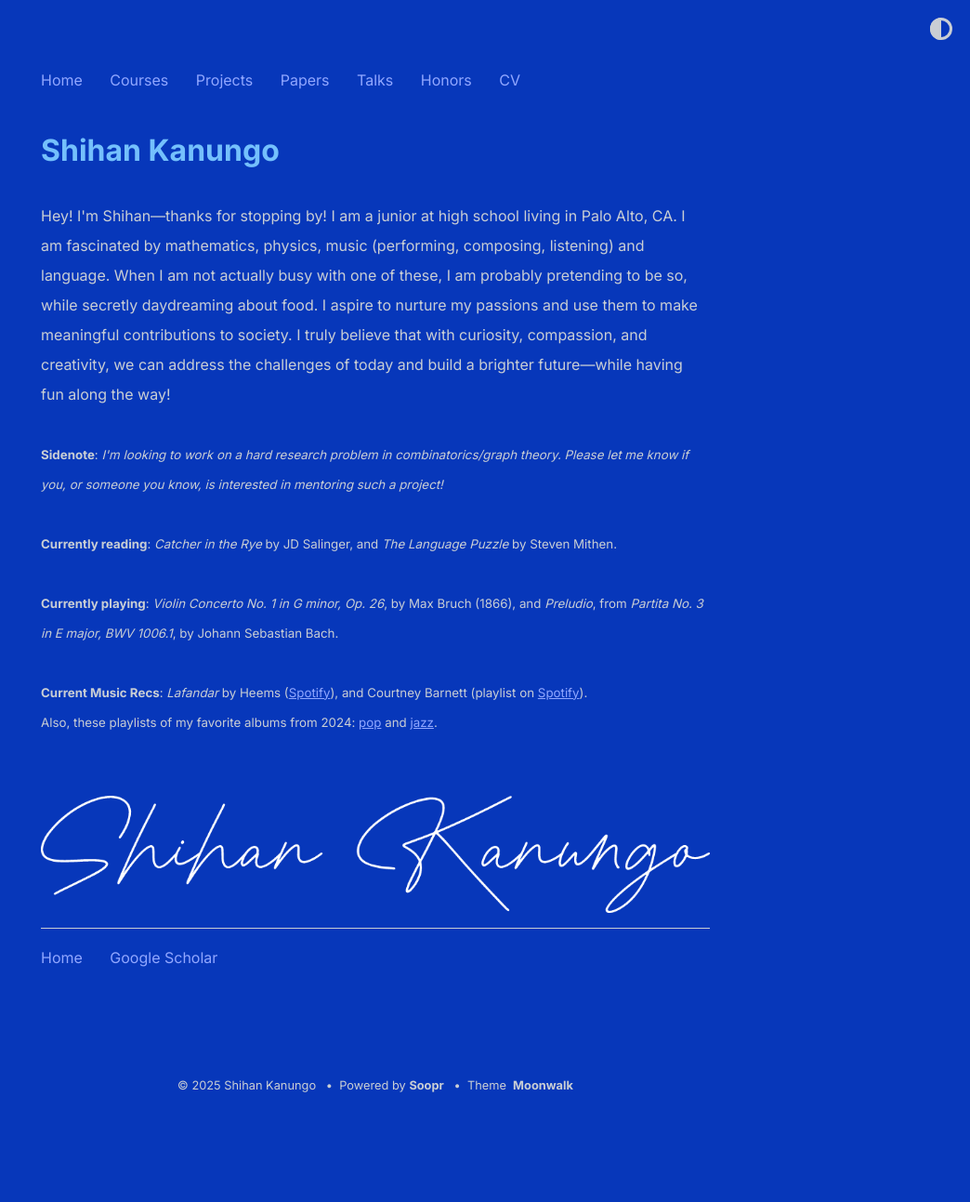
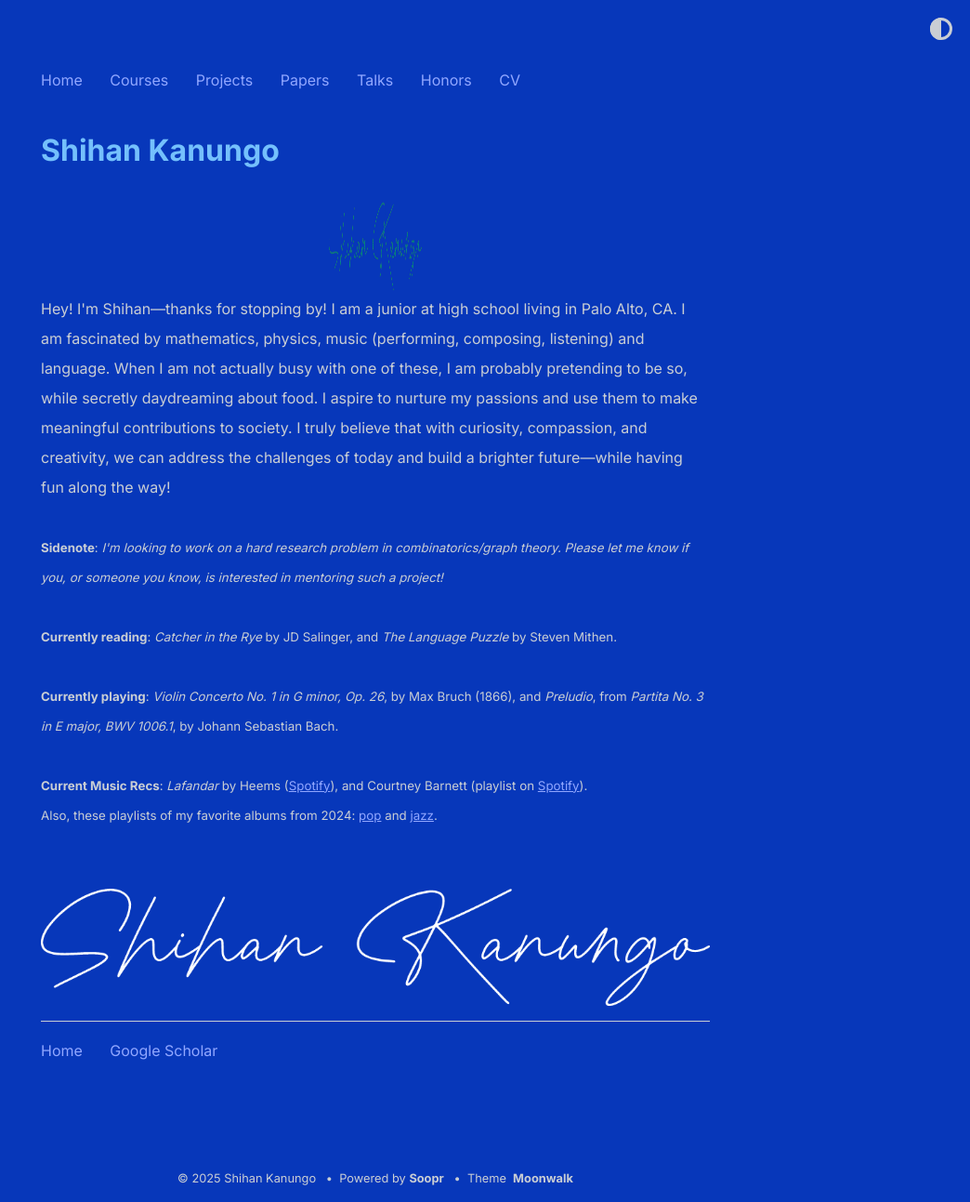
Before and after one commit to shihankanungo/shihankanungo.github.io, a Jekyll site: the page built from index.md, in a window 1280 px wide. Shown: the whole page at 93% size, without its empty margins (236-1280 px from the left). Built offline with Jekyll 4.4.1, drawn with Linux system fonts in a browser that asks for light colours; before the commit the page ends 1193 px from its top, so only the background shows below that.

Commit message:
Update _config.yml

```diff
--- a/_config.yml
+++ b/_config.yml
@@ -2,6 +2,8 @@ title: Shihan Kanungo
 author: Shihan Kanungo
 url: https://www.shihankanungo.github.io/shihanmoonwalk/ # root address of the site
 description: > # description of the site (multiple lines allowed)
+  <img src="signature-teal.png" alt="Avatar" style="width:100px; height:100px; border-radius:50%;">
+
   Hey! I'm Shihan&mdash;thanks for stopping by! I am a junior at high school living in Palo Alto, CA. I am fascinated by mathematics, physics, music (performing, composing, listening) and language. When I am not actually busy with one of these, I am probably pretending to be so, while secretly daydreaming about food. I aspire to nurture my passions and use them to make meaningful contributions to society. I truly believe that with curiosity, compassion, and creativity, we can address the challenges of today and build a brighter future&mdash;while having fun along the way!
           <br /><br />
 
```
